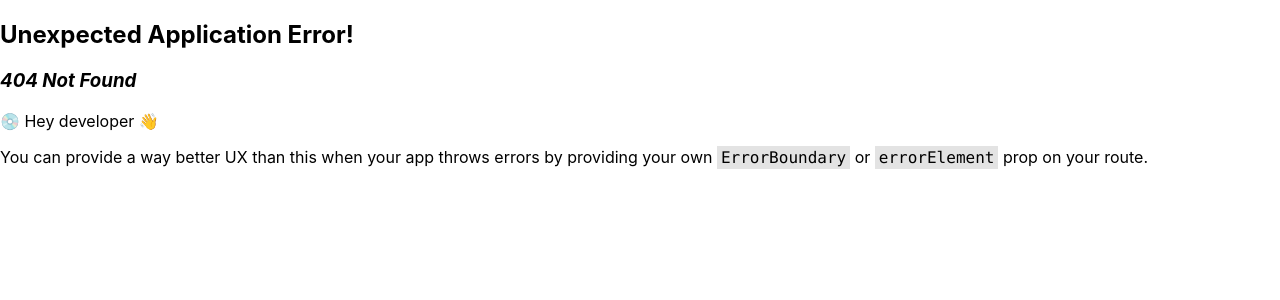
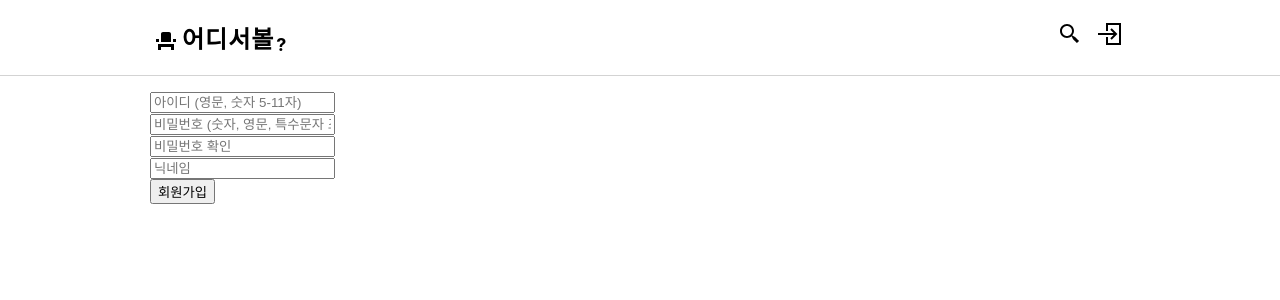
Before and after one commit to OneEpitome/WBProject, a React (Create React App) app in the folder Frontend/wb-project/: page /signin-test in a window 1280 px wide. Before the commit this address had no page. Shown: the top 300 px of the page. Built offline with nearby package versions, Linux system fonts and the light colour scheme.

Commit message:
[작업중] Add SignInForm Component
추후 스타일을 입혀야합니다.

```diff
--- a/Frontend/wb-project/src/App.js
+++ b/Frontend/wb-project/src/App.js
@@ -5,6 +5,7 @@ import RootLayout from './pages/RootLayout';
 import VenueDaejeonW from './components/Venue/VenueDaejeonW';
 import VenueHanhwa from './components/Venue/VenueHanhwa';
 import UploadForm from './components/Upload/UploadForm';
+import SignInForm from './components/SignIn/SignInForm';
 
 const router = createBrowserRouter([
   {
@@ -14,7 +15,8 @@ const router = createBrowserRouter([
       { path: '/', element: <HomePage /> },
       { path: '/daejeon-worldcup', element: <VenueDaejeonW /> },
       { path: '/hanwha-eagles', element: <VenueHanhwa /> },
-      { path: '/review-test', element: <UploadForm /> }
+      { path: '/review-test', element: <UploadForm /> },
+      { path: '/signin-test', element: <SignInForm /> },
     ],
   },
 ])
--- /dev/null
+++ b/Frontend/wb-project/src/components/SignIn/SignInForm.jsx
@@ -0,0 +1,84 @@
+import React from 'react';
+import { Section } from '../Section/Section';
+import useForm from '../../hooks/useForm';
+import axios from 'axios';
+
+export default function SignInForm() {
+  const { errors, handleChange, handleSubmit } = useForm({
+    initialValues: {
+      username: "",
+      password: "",
+      confirmPassword: "",
+      nickname: "",
+    },
+    onSubmit: async (values) => {
+      const url = 'http://localhost:3000/api/member/create';
+      const data = JSON.stringify(values);
+      const config = { headers: { "Content-Type": "application/json" } };
+
+      const formData = new FormData();
+      formData.append("username", values.nickname);
+      formData.append("password", values.password);
+      formData.append("nickname", values.nickname);
+
+      axios
+        .post(url, formData, config)
+        .then((res) => {
+          console.log(res);
+        })
+        .catch((err) => {
+          console.log(err.response.data.message);
+        });
+
+      alert(data);
+    },
+    validate: ({ username, password, confirmPassword, nickname }) => {
+      const errors = {};
+      // 아이디 유효성 검사 (영문, 숫자 5-11자)
+      if (!username) errors.username = '아이디를 입력해주세요!';
+      if (username && username.length < 5) errors.usernameLength = '아이디는 5자 이상이여야 합니다!'
+
+
+      // 비밀번호 유효성 검사 (숫자, 영문, 특수문자 조합 최소 8자)
+      if (!password) errors.password = '비밀번호를 입력해주세요!';
+      const passwordRegex = /^(?=.*[a-zA-Z])(?=.*[!@#$%^*+=-])(?=.*[0-9]).{8,25}$/;
+      if (password && !passwordRegex.test(password)) errors.passwordRegex = '숫자, 영문, 특수문자 조합 8자 이상으로 입력해주세요!'
+
+      // 비밀번호 확인 유효성 검사
+      if (!confirmPassword) errors.confirmPassword = '비밀번호 재확인은 필수정보입니다!';
+      if (confirmPassword && (password !== confirmPassword)) errors.notMatchPassword = '비밀번호가 일치하지 않습니다!';
+
+      // 닉네임 유효성 검사
+      if (!nickname) errors.nickname = '닉네임을 입력해주세요!';
+
+      return errors;
+    }
+  })
+
+  return (
+    <Section>
+      <form onSubmit={handleSubmit}>
+        <div>
+          <input type="text" placeholder='아이디 (영문, 숫자 5-11자)' maxLength={11} name='username' onChange={handleChange} />
+          {errors.username}
+          {errors.usernameLength}
+        </div>
+        <div>
+          <input type="password" placeholder='비밀번호 (숫자, 영문, 특수문자 조합 최소 8자)' name='password' autoComplete='on' onChange={handleChange} />
+          {errors.password}
+          {errors.passwordRegex}
+        </div>
+        <div>
+          <input type="password" placeholder='비밀번호 확인' name='confirmPassword' autoComplete='on' onChange={handleChange} />
+          {errors.confirmPassword}
+          {errors.notMatchPassword}
+        </div>
+        <div>
+          <input type="text" placeholder='닉네임' name='nickname' onChange={handleChange} />
+          {errors.nickname}
+        </div>
+        <button type='sumbit' >회원가입</button>
+      </form>
+    </Section>
+  );
+}
```
